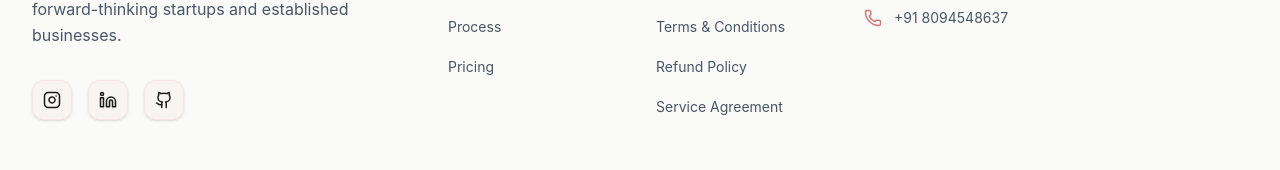
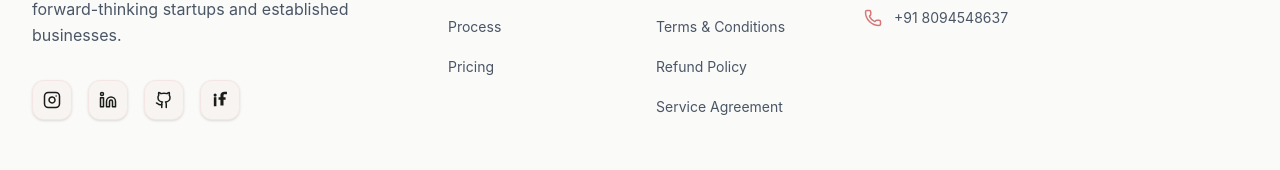
Before and after one commit to Ajaypal110/Vertexa-Digital, a React (Vite) app: page / in a window 1280 px wide. Shown: the part 9757-9927 px from the top of the page. Built offline with nearby package versions, Linux system fonts and the light colour scheme.

Commit message:
Add Fiverr icon to footer

```diff
--- a/src/components/layout/Footer.tsx
+++ b/src/components/layout/Footer.tsx
@@ -8,6 +8,14 @@ interface FooterProps {
   onRefundClick?: () => void;
   onServiceClick?: () => void;
 }
+
+const FiverrIcon = ({ size = 18 }) => (
+  <svg width={size} height={size} viewBox="0 0 21 21" fill="currentColor">
+    <path d="M18.6 3.9h-2.6c-1 0-1.4.5-1.4 1.3v2H17v3h-2.4v6.8H11v-6.8H8.8v-3H11V4.8c0-2.3 2-3.8 4.6-3.8h3v2.9z" />
+    <circle cx="4.8" cy="4.8" r="1.8" />
+    <path d="M3.3 7.2h3v10.6h-3z" />
+  </svg>
+);
 
 const Footer: React.FC<FooterProps> = ({ onPrivacyClick, onTermsClick, onRefundClick, onServiceClick }) => {
   const currentYear = new Date().getFullYear();
@@ -20,7 +28,7 @@ const Footer: React.FC<FooterProps> = ({ onPrivacyClick, onTermsClick, onRefundC
         <div className="grid grid-cols-1 md:grid-cols-2 lg:grid-cols-12 gap-12 lg:gap-8 mb-20">
           {/* Brand Info */}
           <div className="lg:col-span-4 space-y-8">
-            <Link to="hero" spy={true} smooth={true} offset={-100} duration={500} className="cursor-pointer flex items-center gap-4 inline-flex">
+             <Link to="hero" spy={true} smooth={true} offset={-100} duration={500} className="cursor-pointer flex items-center gap-4 inline-flex">
               <img src="/logo-icon.png" alt="" className="h-12 w-auto object-contain" />
               <div className="flex flex-col leading-none">
                 <span className="text-2xl font-light tracking-[0.15em] text-primary uppercase">Vertexa</span>
@@ -32,10 +40,10 @@ const Footer: React.FC<FooterProps> = ({ onPrivacyClick, onTermsClick, onRefundC
             </p>
             <div className="flex gap-4">
               {[
-
                 { icon: <Instagram size={18} />, href: "https://www.instagram.com/vertexadigital.dev/" },
                 { icon: <Linkedin size={18} />, href: "https://www.linkedin.com/company/vertexa-digital-agency" },
                 { icon: <Github size={18} />, href: "https://github.com/Ajaypal110" },
+                { icon: <FiverrIcon size={18} />, href: "https://www.fiverr.com/sellers/vertexa_digital" },
               ].map((social) => (
                 <a
                   key={social.href}
```
